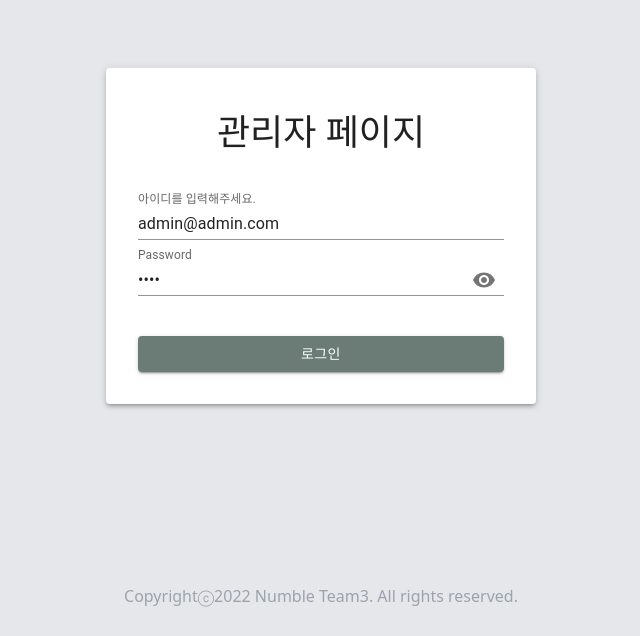
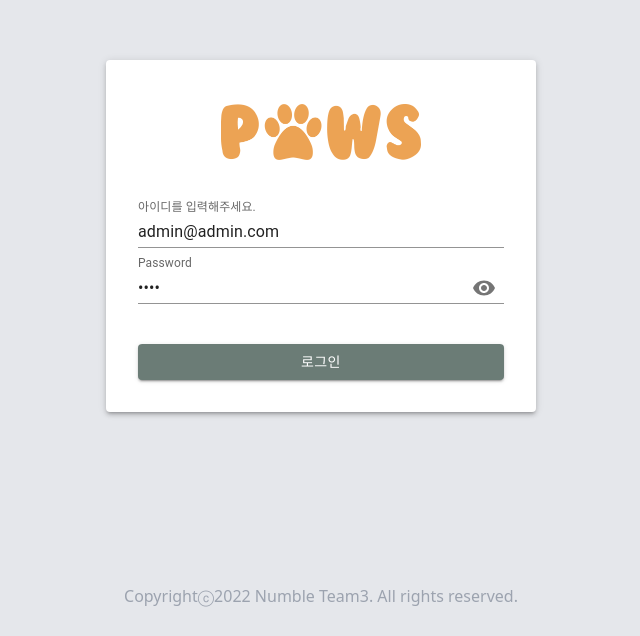
Before and after one commit to Numble3/admin, a React (Vite) app: page /login in a window 1280 px wide. Shown: the part 164-800 px from the top of the page, without its empty margins (379-1019 px from the left). Built offline with nearby package versions, Linux system fonts and the light colour scheme.

Commit message:
feat: icon added

```diff
--- a/src/components/layout/navigation.tsx
+++ b/src/components/layout/navigation.tsx
@@ -33,7 +33,7 @@ const LayoutNavigation = () => {
           boxSizing: 'content-box',
         }}
       >
-        App icon
+        <img src={'/public/images/icon.png'} alt='icon' width={130} height={50} />
       </Toolbar>
       <List>
         {sidebar.map((v, i) => (
--- a/src/pages/login.tsx
+++ b/src/pages/login.tsx
@@ -27,7 +27,7 @@ export default function LoginPage() {
   const { onShowAlert, onCloseAlert } = useAlert();
 
   const handleLogin = async () => {
-    const { data, error } = await login(id, pwd);
+    const { error } = await login(id, pwd);
 
     if (error) {
       onShowAlert('이메일 또는 비밀번호를 잘못 입력했습니다.');
@@ -37,15 +37,21 @@ export default function LoginPage() {
     navigate('/user');
   };
 
-  const onClose = () => {
-    onCloseAlert();
-  };
-
   return (
     <>
       <Box className='grid h-full w-full place-items-center bg-gray-200'>
         <Paper elevation={3} className='rounded-lg p-8'>
-          <h1 className='mt-3 mb-10 text-center text-4xl'>관리자 페이지</h1>
+          {/* <h1 className='mt-3 mb-10 text-center text-4xl'> */}
+          <div className='flex justify-center'>
+            <img
+              src={'/public/images/icon.png'}
+              alt='icon'
+              width={200}
+              height={50}
+              className='mb-10 mt-3 '
+            />
+          </div>
+          {/* </h1> */}
           <div className='mb-10 flex flex-col gap-2'>
             <TextField
               sx={{ width: '40ch' }}
```
Also changed, not shown: public/images/icon.png (added).
